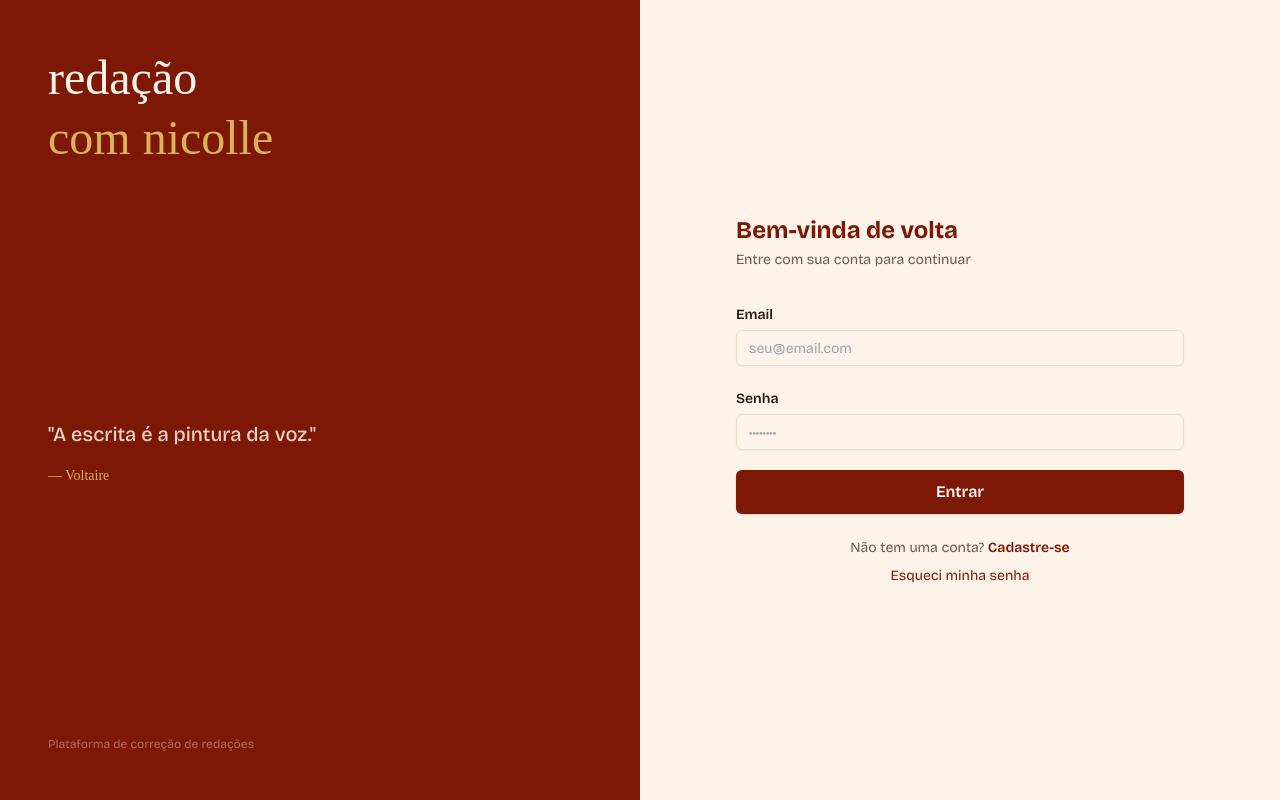
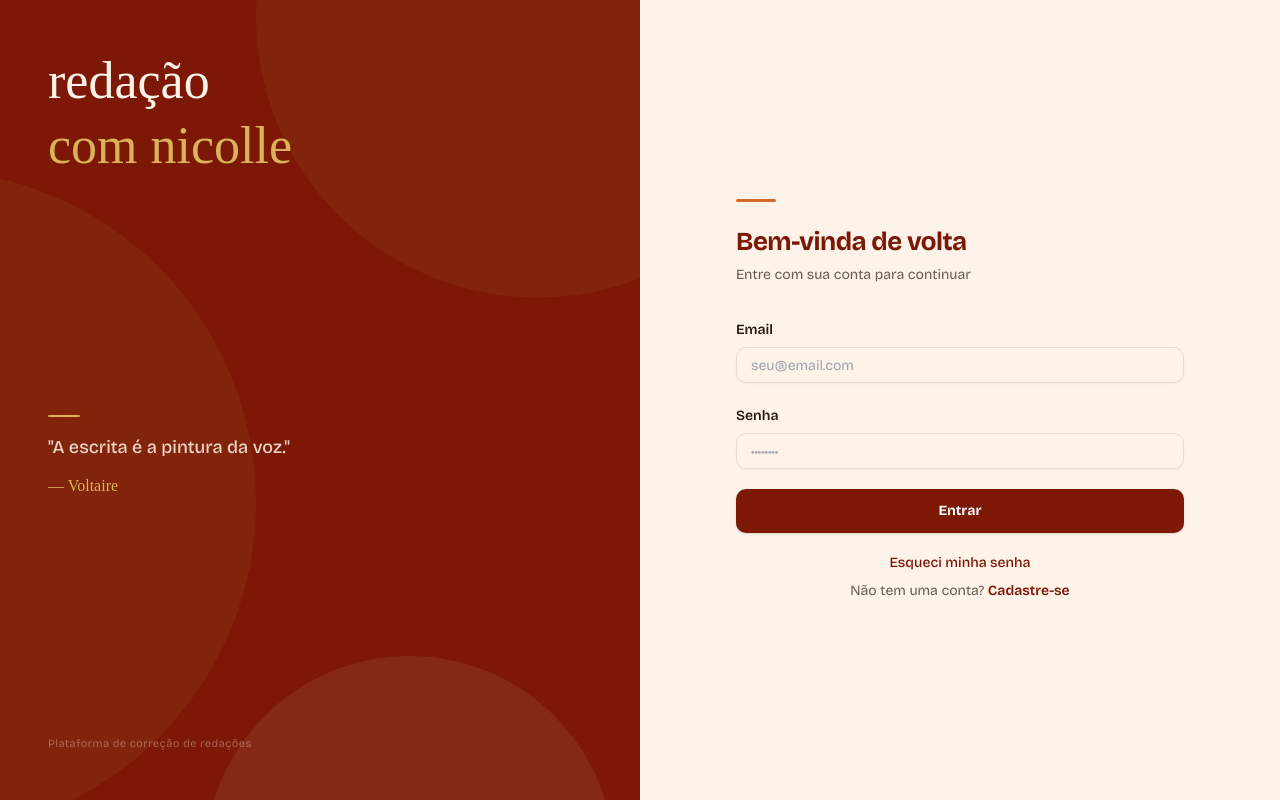
Before and after one commit to Gpizatto/Essaypro, a React (Create React App) app in the folder frontend/: page /login in a window 1280 px wide. Built offline with nearby package versions, Linux system fonts and the light colour scheme; no server answers; a web font is replaced by a local one.

Commit message:
Update Login.js

```diff
--- a/frontend/src/pages/Login.js
+++ b/frontend/src/pages/Login.js
@@ -5,25 +5,14 @@ import { useAuth } from '../contexts/AuthContext';
 import { Button } from '../components/ui/button';
 import { Input } from '../components/ui/input';
 import { Label } from '../components/ui/label';
-import { Card } from '../components/ui/card';
+import { toast } from 'sonner';
 
-const formatApiError = (detail) => {
-  if (detail == null) return null;
-  if (typeof detail === 'string') {
-    // U-06: mensagens específicas e amigáveis
-    const d = detail.toLowerCase();
-    if (d.includes('not found') || d.includes('não encontrado') || d.includes('user not found'))
-      return 'E-mail não encontrado. Verifique o endereço digitado.';
-    if (d.includes('incorrect') || d.includes('invalid') || d.includes('senha') || d.includes('wrong password') || d.includes('password'))
-      return 'Senha incorreta. Verifique e tente novamente.';
-    if (d.includes('inactive') || d.includes('inativo') || d.includes('not active'))
-      return 'Sua conta está inativa. Entre em contato com o administrador.';
-    if (d.includes('pending') || d.includes('aprovação') || d.includes('not approved'))
-      return 'Sua conta ainda está aguardando aprovação do administrador.';
-    return detail;
-  }
+const formatApiErrorDetail = (detail) => {
+  if (detail == null) return 'Algo deu errado. Tente novamente.';
+  if (typeof detail === 'string') return detail;
   if (Array.isArray(detail))
-    return detail.map(e => e?.msg || JSON.stringify(e)).filter(Boolean).join(' ');
+    return detail.map((e) => (e && typeof e.msg === 'string' ? e.msg : JSON.stringify(e))).filter(Boolean).join(' ');
+  if (detail && typeof detail.msg === 'string') return detail.msg;
   return String(detail);
 };
 
@@ -39,34 +28,19 @@ export const Login = () => {
   const [email, setEmail] = useState('');
   const [password, setPassword] = useState('');
   const [loading, setLoading] = useState(false);
-  const [errorMsg, setErrorMsg] = useState('');   // U-06: erro inline
-  const [successMsg, setSuccessMsg] = useState(''); // U-06: boas-vindas
   const { login } = useAuth();
   const navigate = useNavigate();
 
-  // Limpar erro ao digitar
-  const handleEmailChange = (e) => { setEmail(e.target.value); setErrorMsg(''); };
-  const handlePasswordChange = (e) => { setPassword(e.target.value); setErrorMsg(''); };
-
   const handleSubmit = async (e) => {
     e.preventDefault();
-    if (!email.trim() || !password) {
-      setErrorMsg('Preencha o e-mail e a senha para continuar.');
-      return;
-    }
     setLoading(true);
-    setErrorMsg('');
     try {
-      const user = await login(email, password);
-      // U-06: mensagem de boas-vindas personalizada antes do redirect
-      const name = user?.name?.split(' ')[0] || '';
-      setSuccessMsg(`Bem-vinda${name ? `, ${name}` : ''}! Redirecionando...`);
-      setTimeout(() => navigate('/dashboard'), 1200);
+      await login(email, password);
+      toast.success('Login realizado com sucesso!');
+      navigate('/dashboard');
     } catch (error) {
-      const msg = formatApiError(error.response?.data?.detail)
-        || error.message
-        || 'Não foi possível fazer login. Tente novamente.';
-      setErrorMsg(msg);
+      const errorMsg = formatApiErrorDetail(error.response?.data?.detail) || error.message;
+      toast.error(errorMsg);
     } finally {
       setLoading(false);
     }
@@ -74,77 +48,69 @@ export const Login = () => {
 
   return (
     <div className="min-h-screen flex" style={{ backgroundColor: '#FDF3E8' }}>
-      {/* Left panel */}
+
+      {/* Painel esquerdo */}
       <div
         className="hidden lg:flex lg:w-1/2 flex-col justify-between p-12"
-        style={{ backgroundColor: '#7C1805' }}
+        style={{ backgroundColor: '#7C1805', position: 'relative', overflow: 'hidden' }}
       >
-        <div>
-          {branding.logo_url ? (
-            <img src={branding.logo_url} alt="Logo" className="h-12 object-contain mb-2" />
-          ) : (
-            <>
-              <h1 className="font-script text-5xl leading-tight" style={{ color: '#FDF3E8' }}>redação</h1>
-              <h1 className="font-script text-5xl leading-tight" style={{ color: '#DAB257' }}>com nicolle</h1>
-            </>
-          )}
-          {branding.welcome_message && (
-            <p className="mt-4 text-sm leading-relaxed" style={{ color: 'rgba(253,243,232,0.8)' }}>
-              {branding.welcome_message}
-            </p>
-          )}
+        {/* Círculos decorativos sutis */}
+        <svg
+          style={{ position: 'absolute', inset: 0, width: '100%', height: '100%', opacity: 0.07, pointerEvents: 'none' }}
+          viewBox="0 0 500 800"
+          preserveAspectRatio="xMidYMid slice"
+          aria-hidden="true"
+        >
+          <circle cx="420" cy="100" r="220" fill="#DAB257" />
+          <circle cx="-60" cy="480" r="260" fill="#DAB257" />
+          <circle cx="320" cy="760" r="160" fill="#FDF3E8" />
+        </svg>
+
+        {/* Logo */}
+        <div style={{ position: 'relative' }}>
+          <h1 className="font-script leading-tight" style={{ fontSize: '52px', color: '#FDF3E8' }}>
+            redação
+          </h1>
+          <h1 className="font-script leading-tight" style={{ fontSize: '52px', color: '#DAB257' }}>
+            com nicolle
+          </h1>
         </div>
-        <div>
-          <p className="text-xl font-heading font-medium leading-relaxed mb-4" style={{ color: 'rgba(253,243,232,0.85)' }}>
+
+        {/* Citação */}
+        <div style={{ position: 'relative' }}>
+          <div style={{ width: '32px', height: '2px', backgroundColor: '#DAB257', marginBottom: '16px', borderRadius: '1px' }} />
+          <p className="font-heading font-medium leading-relaxed mb-3" style={{ fontSize: '18px', color: 'rgba(253,243,232,0.85)' }}>
             "A escrita é a pintura da voz."
           </p>
-          <p className="text-sm font-script" style={{ color: '#DAB257' }}>— Voltaire</p>
+          <p className="font-script" style={{ fontSize: '16px', color: '#DAB257' }}>— Voltaire</p>
         </div>
-        <div>
-          <p className="text-xs" style={{ color: 'rgba(253,243,232,0.4)' }}>
+
+        <div style={{ position: 'relative' }}>
+          <p style={{ fontSize: '11px', color: 'rgba(253,243,232,0.35)', letterSpacing: '0.04em' }}>
             Plataforma de correção de redações
           </p>
         </div>
       </div>
 
-      {/* Right panel */}
+      {/* Painel direito */}
       <div className="flex-1 flex items-center justify-center p-8">
         <div className="w-full max-w-md">
-          {/* Mobile logo */}
+
+          {/* Logo mobile */}
           <div className="lg:hidden text-center mb-8">
             <h1 className="font-script text-4xl" style={{ color: '#7C1805' }}>redação</h1>
             <h1 className="font-script text-4xl" style={{ color: '#D66B27' }}>com nicolle</h1>
           </div>
 
-          <h2 className="font-heading font-bold text-2xl mb-1" style={{ color: '#7C1805' }}>
+          {/* Barra de acento acima do título */}
+          <div style={{ width: '40px', height: '3px', backgroundColor: '#D66B27', borderRadius: '2px', marginBottom: '20px' }} />
+
+          <h2 className="font-heading font-bold" style={{ fontSize: '26px', color: '#7C1805', marginBottom: '4px', letterSpacing: '-0.02em' }}>
             Bem-vinda de volta
           </h2>
           <p className="text-sm mb-8" style={{ color: '#6B5B4E' }}>
             Entre com sua conta para continuar
           </p>
-
-          {/* U-06: banner de sucesso */}
-          {successMsg && (
-            <div
-              className="flex items-center gap-2 px-4 py-3 rounded-lg text-sm font-semibold mb-4"
-              style={{ backgroundColor: '#F0FDF4', border: '1px solid #16A34A', color: '#16A34A' }}
-              role="status"
-            >
-              <span>✓</span> {successMsg}
-            </div>
-          )}
-
-          {/* U-06: banner de erro inline */}
-          {errorMsg && (
-            <div
-              className="flex items-start gap-2 px-4 py-3 rounded-lg text-sm mb-4"
-              style={{ backgroundColor: '#FEF2F2', border: '1px solid #DC2626', color: '#7C1805' }}
-              role="alert"
-            >
-              <span className="mt-0.5">⚠</span>
-              <span>{errorMsg}</span>
-            </div>
-          )}
 
           <form onSubmit={handleSubmit} className="space-y-5" data-testid="login-form">
             <div>
@@ -153,13 +119,18 @@ export const Login = () => {
                 id="email"
                 type="email"
                 value={email}
-                onChange={handleEmailChange}
+                onChange={(e) => setEmail(e.target.value)}
                 required
-                disabled={loading || !!successMsg}
                 data-testid="email-input"
-                className="mt-1 border-[#E8DDD0] focus:border-[#7C1805] focus:ring-[#7C1805]"
                 placeholder="seu@email.com"
-                aria-describedby={errorMsg ? 'login-error' : undefined}
+                style={{
+                  marginTop: '6px',
+                  borderRadius: '10px',
+                  border: '1.5px solid #E8DDD0',
+                  padding: '11px 14px',
+                  fontSize: '14px',
+                }}
+                className="focus:border-[#7C1805] focus:ring-[#7C1805]"
               />
             </div>
             <div>
@@ -168,47 +139,41 @@ export const Login = () => {
                 id="password"
                 type="password"
                 value={password}
-                onChange={handlePasswordChange}
+                onChange={(e) => setPassword(e.target.value)}
                 required
-                disabled={loading || !!successMsg}
                 data-testid="password-input"
-                className="mt-1 border-[#E8DDD0] focus:border-[#7C1805]"
                 placeholder="••••••••"
+                style={{
+                  marginTop: '6px',
+                  borderRadius: '10px',
+                  border: '1.5px solid #E8DDD0',
+                  padding: '11px 14px',
+                  fontSize: '14px',
+                }}
+                className="focus:border-[#7C1805]"
               />
             </div>
 
-            {/* U-06: botão com spinner */}
             <Button
               type="submit"
-              className="w-full h-11 text-base flex items-center justify-center gap-2"
-              disabled={loading || !!successMsg}
+              className="w-full h-11 text-base font-bold"
+              disabled={loading}
               data-testid="login-submit-button"
+              style={{ borderRadius: '10px', fontSize: '14px' }}
             >
-              {loading ? (
-                <>
-                  <svg className="animate-spin h-4 w-4" xmlns="http://www.w3.org/2000/svg" fill="none" viewBox="0 0 24 24">
-                    <circle className="opacity-25" cx="12" cy="12" r="10" stroke="currentColor" strokeWidth="4" />
-                    <path className="opacity-75" fill="currentColor" d="M4 12a8 8 0 018-8v8z" />
-                  </svg>
-                  Entrando...
-                </>
-              ) : successMsg ? (
-                '✓ Logado!'
-              ) : (
-                'Entrar'
-              )}
+              {loading ? 'Entrando...' : 'Entrar'}
             </Button>
           </form>
 
-          <p className="mt-6 text-center text-sm" style={{ color: '#6B5B4E' }}>
+          <p className="mt-5 text-center text-sm" style={{ color: '#6B5B4E' }}>
+            <Link to="/forgot-password" className="hover:underline font-medium" style={{ color: '#7C1805' }}>
+              Esqueci minha senha
+            </Link>
+          </p>
+          <p className="text-center text-sm mt-2" style={{ color: '#6B5B4E' }}>
             Não tem uma conta?{' '}
             <Link to="/register" className="font-semibold hover:underline" style={{ color: '#7C1805' }} data-testid="register-link">
               Cadastre-se
-            </Link>
-          </p>
-          <p className="text-center text-sm mt-2" style={{ color: '#6B5B4E' }}>
-            <Link to="/forgot-password" className="hover:underline" style={{ color: '#7C1805' }}>
-              Esqueci minha senha
             </Link>
           </p>
         </div>
```
